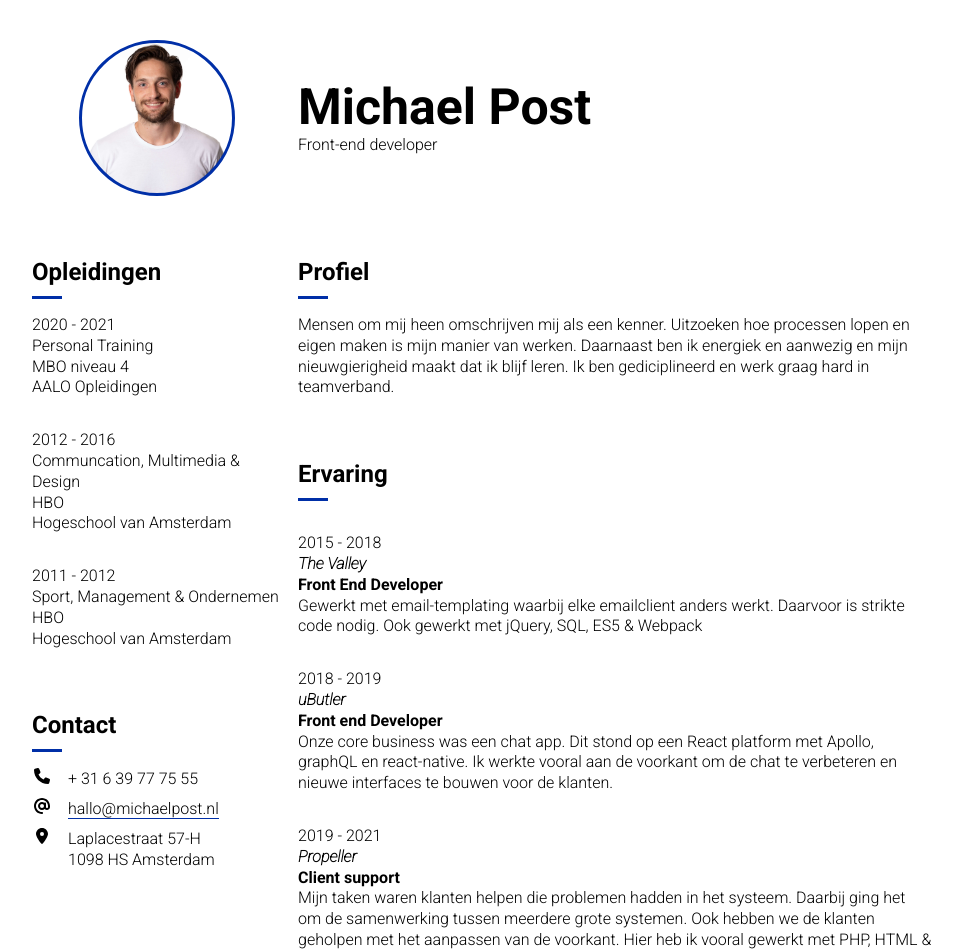
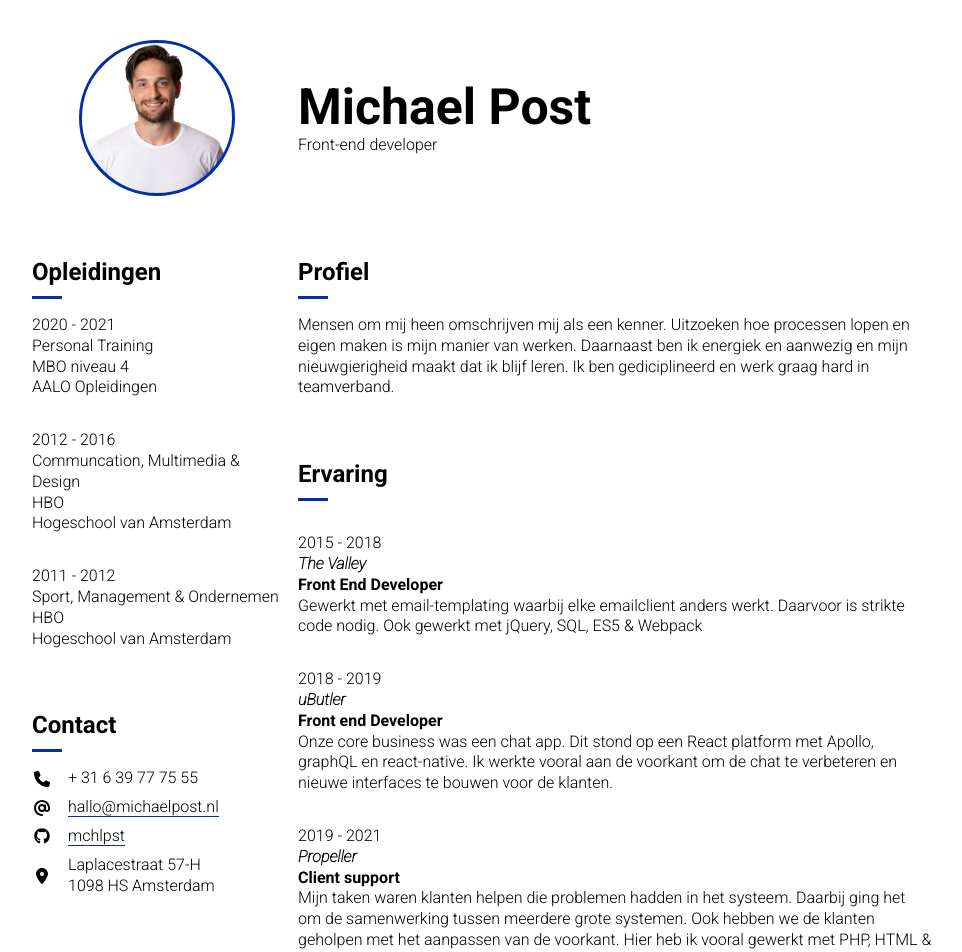
Before and after one commit to mchlpst/curricum, a React (Create React App) app in the folder client/: page / in a window 1280 px wide. Shown: the top 952 px of the page, without its empty margins (158-1120 px from the left). Built offline with nearby package versions, Linux system fonts and the light colour scheme.

Commit message:
adds github

```diff
--- a/client/src/Contact/Contact.css
+++ b/client/src/Contact/Contact.css
@@ -5,3 +5,6 @@
 .contact > div > div {
 	margin-bottom: 0.8rem;
 }
+.contact .v-center {
+	align-items: center;
+}
--- a/client/src/Contact/Contact.js
+++ b/client/src/Contact/Contact.js
@@ -3,6 +3,7 @@ import {
   faLocationDot,
   faPhone,
 } from "@fortawesome/free-solid-svg-icons";
+import { faGithub } from "@fortawesome/free-brands-svg-icons";
 import { FontAwesomeIcon } from "@fortawesome/react-fontawesome";
 import React from "react";
 import Heading from "../Components/Heading/Heading";
@@ -14,17 +15,23 @@ const Contact = () => {
     <section className="contact">
       <Heading title="Contact" />
       <div>
-        <div className="inline">
+        <div className="inline v-center">
           <FontAwesomeIcon icon={faPhone} className="icon" />
           <p>+ 31 6 39 77 75 55</p>
         </div>
-        <div className="inline">
+        <div className="inline v-center">
           <FontAwesomeIcon icon={faAt} className="icon" />
           <p>
             <a href="mailto:hallo@michaelpost.nl">hallo@michaelpost.nl</a>
           </p>
         </div>
-        <div className="inline">
+        <div className="inline v-center">
+          <FontAwesomeIcon icon={faGithub} className="icon" />
+          <p>
+            <a href="https://github.com/mchlpst">mchlpst</a>
+          </p>
+        </div>
+        <div className="inline v-center">
           <FontAwesomeIcon icon={faLocationDot} className="icon" />
           <p>
             Laplacestraat 57-H
```
Also changed, not shown: client/package.json (+6 -5 lines), 1 other file (tests, documents, lock files or other folders).
